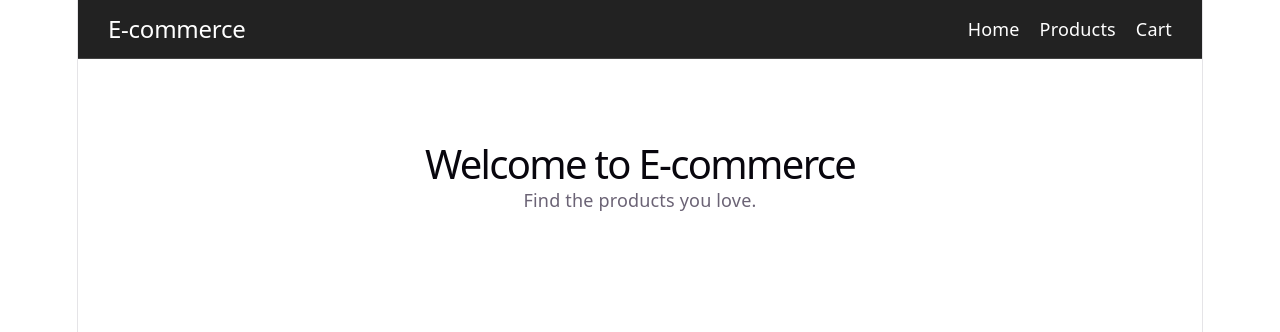
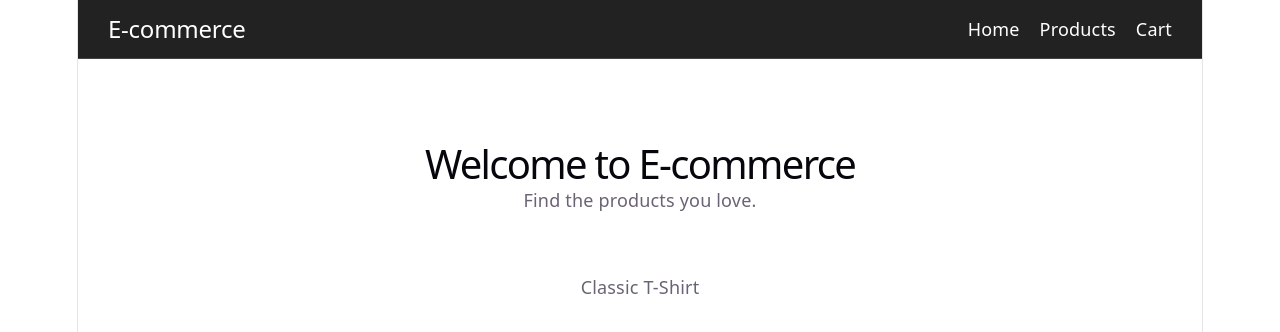
Before and after one commit to abhi12012/e-commerce-react, a React (Vite) app: page / in a window 1280 px wide. Shown: the top 332 px of the page. Built offline with nearby package versions, Linux system fonts and the light colour scheme.

Commit message:
Render products data

```diff
--- a/src/App.jsx
+++ b/src/App.jsx
@@ -9,12 +9,16 @@ function App() {
   products.map((product) => {
   console.log(product.name)
 })
+
   return (
     <>
       <Navbar />
 
 <main>
   <Hero />
+  {products.map((product) => {
+  return <p>{product.name}</p>
+})}
 </main>
     </>
 
```
